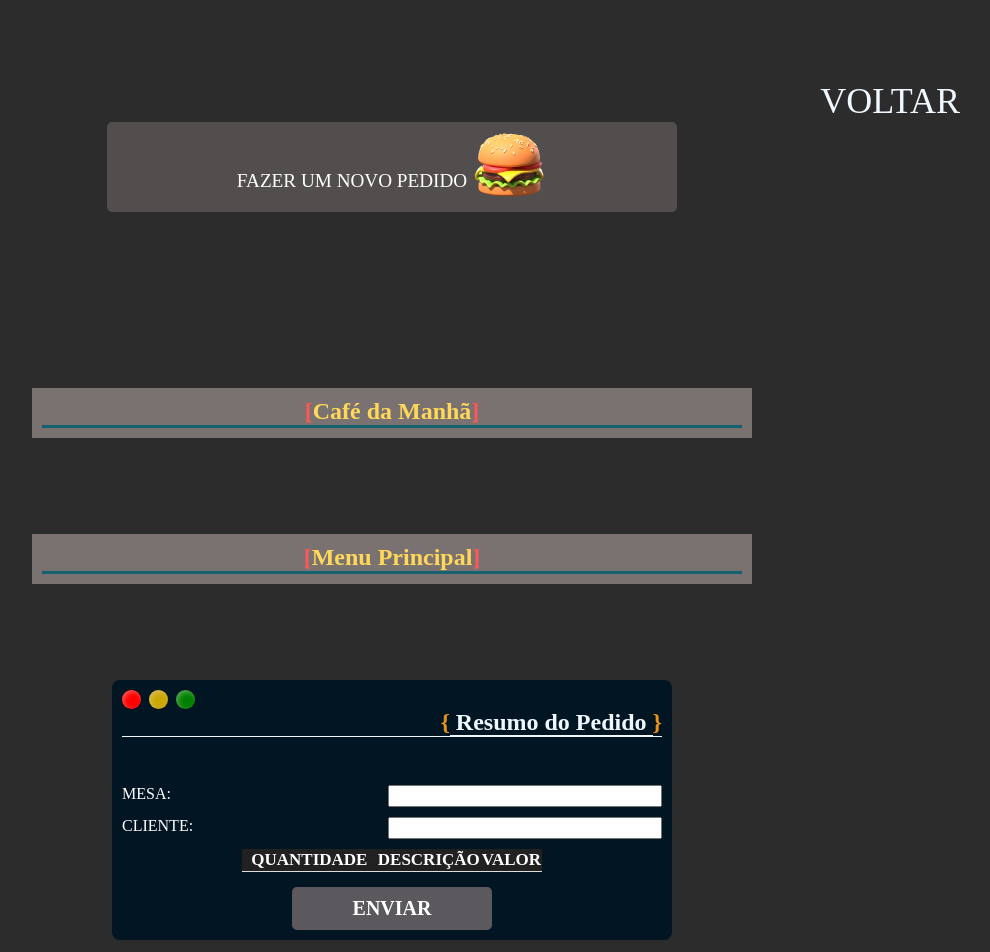
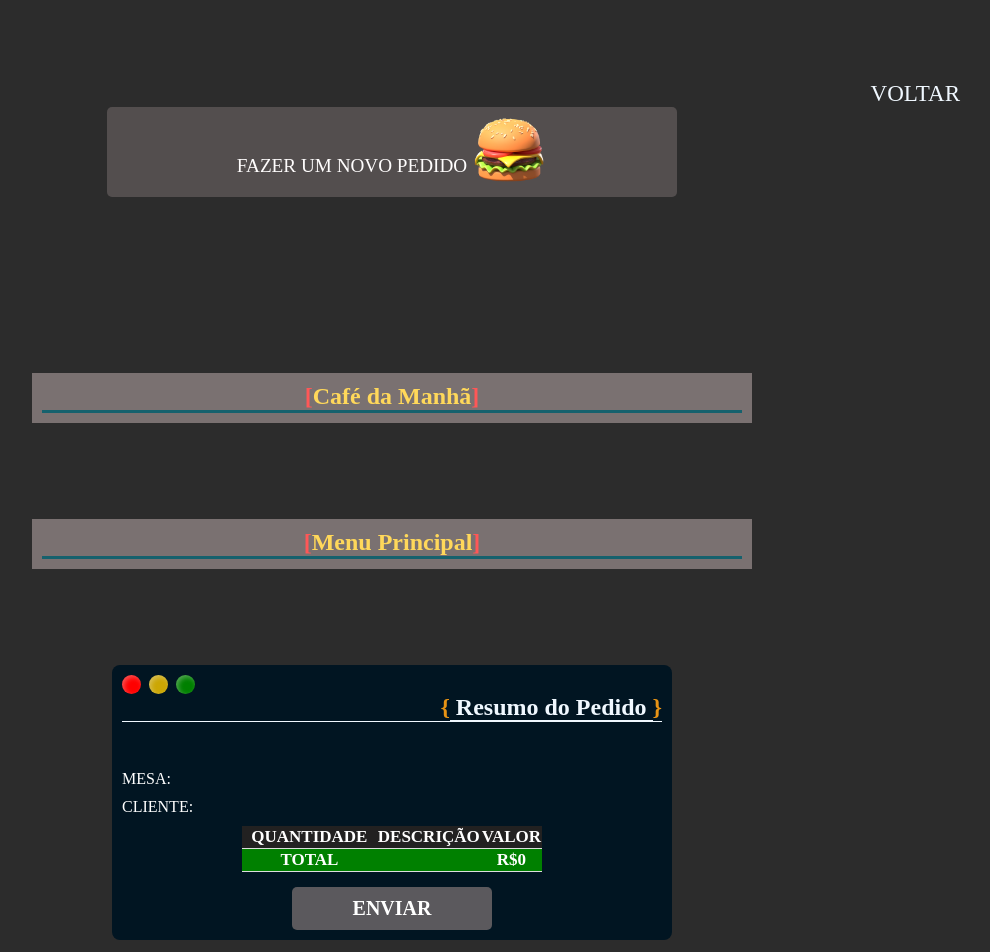
Before and after one commit to patriciadania/burger-script, a React (Create React App) app: page /fazerpedido in a window 1280 px wide. Shown: the top 952 px of the page, without its empty margins (248-1238 px from the left). Built offline with nearby package versions, Linux system fonts and the light colour scheme.

Commit message:
ajuste no css da tela de atendimento Co-authored-by: patriciadania patricia.adania@hotmail.com

```diff
--- a/src/Paginas/Atendimento/Atendimento.css
+++ b/src/Paginas/Atendimento/Atendimento.css
@@ -1,52 +1,3 @@
-/*
-  .telaAtendimento{
-  margin-top: 10rem ;
-  display: flex;
-  justify-content: center;
-  flex-direction: column;
-  align-items: center;
-  text-align: center;
-  position: relative;
-
-}
-.msgBoasVindas{
-  text-transform: uppercase;
-  font-size: 1.8em;
-  color: rgba(255, 253, 253, 1);
-}
-
-.fazerPedido,
-.pedidosEntregues,
-.aguardandoPedidos{
-  color: rgba(255, 253, 253, 1);
-  background-color: rgba(122, 113, 113, 0.5);
-  margin-bottom: 5rem;
-  text-transform: uppercase;
-  max-width: 35rem;
-  padding: 5px 5px;
-  border-radius: 5px;
-  font-family: Kadwa;
-  font-size: 1.3rem;
-}
-
-.icones{
-  width: 5rem;
-  justify-content: center;
-  vertical-align: -20px;
-}
-.link{
-  text-decoration: none;
-  color: rgba(255, 253, 253, 1);
-}
-
-.botaoSair {
-  position: absolute;
-  top: 0;
-  right: 10;
-  color: rgba(255, 253, 253, 1);
-  font-size: 30px;
-  font-family: Kadwa;
-} */
 
 .telaAtendimento{
   display: flex;
@@ -76,9 +27,7 @@ margin-right: 3rem;
   white-space: nowrap;
 }
 
-.fazerPedido,
-.pedidosEntregues,
-.aguardandoEntrega{
+.fazerPedido{
   color: rgba(255, 253, 253, 1);
   background-color: rgba(122, 113, 113, 0.5);
   margin-bottom: 5rem;
@@ -86,11 +35,9 @@ margin-right: 3rem;
   padding: 5px 5px;
   border-radius: 5px;
   font-family: Kadwa;
-
 }
 
 .icones{
-
   justify-content: center;
   vertical-align: -20px;
 }
@@ -103,17 +50,10 @@ margin-right: 3rem;
     width: 3.2rem;
   }
   .link,.fazerPedido{
-    width: 20rem;
+    max-width: 20rem;
   font-size: 18px;
 }
-.link,.aguardandoEntrega{
-  width: 20rem;
-  font-size: 18px;
-}
-.link,.pedidosEntregues{
-  width: 20rem;
-  font-size: 18px;
-}
+
 }
 @media only screen and (min-width: 768px) and (max-width: 1023px) {
   .msgBoasVindas{
@@ -126,15 +66,7 @@ margin-right: 3rem;
     width: 5rem;
   }
   .link,.fazerPedido{
-    width: 30rem;
-  font-size: 25px;
-}
-.link,.aguardandoEntrega{
-  width: 30rem;
-  font-size: 25px;
-}
-.link,.pedidosEntregues{
-  width: 30rem;
+    max-width: 30rem;
   font-size: 25px;
 }
 }
@@ -149,11 +81,9 @@ margin-right: 3rem;
   .icones{
     width: 5rem;
   }
-  .link,.fazerPedido,
-.pedidosEntregues,
-.aguardandoEntrega{
+  .link,.fazerPedido{
   font-size: 1.2em;
-  width: 35rem;
+  max-width: 35rem;
 }
 }
 
@@ -162,15 +92,13 @@ margin-right: 3rem;
     font-size: 1.8em;
   }
   .botaoSair{
-    font-size: 1.5em;
+    font-size: 1.2em;
   }
   .icones{
     width: 5rem;
   }
-  .link,.fazerPedido,
-.pedidosEntregues,
-.aguardandoPedidos{
+  .link,.fazerPedido{
   font-size: 1.2em;
-  width: 35rem;
+  max-width: 35rem;
 }
 }
--- a/src/Paginas/Atendimento/Atendimento.js
+++ b/src/Paginas/Atendimento/Atendimento.js
@@ -16,13 +16,13 @@ export default function Atendimento() {
        <img src="../imagens/icones/hamburger.png" alt="Icone de hamburger" className="icones"/>
       </Link>
       </span>
-      <span className='aguardandoEntrega'>
+      <span className='fazerPedido'>
         <Link to='/aguardandoentrega' className='link'>
           aguardando entrega
           <img src="../imagens/icones/relogio.png" alt="Icone de relogio" className="icones"/>
           </Link>
           </span>
-      <span className='pedidosEntregues'>
+      <span className='fazerPedido'>
       <Link to='/pedidosentregues' className='link'>
         pedidos entregues
         <img src="../imagens/icones/check.png" alt="Icone de entregue" className="icones"/>
--- a/src/Paginas/Cozinha/Cozinha.js
+++ b/src/Paginas/Cozinha/Cozinha.js
@@ -15,14 +15,14 @@ export default function Cozinha() {
           <img src="../imagens/icones/hamburger.png" alt="Icone de hamburger" className="icones"/>
          </Link>
          </span>
-         <span className='aguardandoEntrega'>
+         <span className='fazerPedido'>
            <Link to='/' className='link'>
              Pedidos Enviados
              <img src="../imagens/icones/relogio.png" alt="Icone de relogio" className="icones"/>
              </Link>
              </span>
 
-             <span className='aguardandoEntrega'>
+             <span className='fazerPedido'>
            <Link to='/PedidosEntregues' className='link'>
             lista de pedidos
              <img src="../imagens/icones/relogio.png" alt="Icone de relogio" className="icones"/>
--- a/src/componentes/ResumoPedido/ResumoPedido.css
+++ b/src/componentes/ResumoPedido/ResumoPedido.css
@@ -17,11 +17,14 @@
     display: inline-block;
     margin-bottom: 10px;
     align-items: center;
+    background-color: transparent;
+    border:none;
+    color: white;
   }
+
   .linha-resumo {
     display: flex;
-   justify-content: center;
-
+   justify-content: left;
   }
 
 
@@ -48,7 +51,7 @@
     background-color:#494848;
   }
 
-  .totalPedido{
+  .th-total{
     background-color: green;
   }
   .conteudo-tabela-resumo{
--- a/src/componentes/ResumoPedido/ResumoPedido.js
+++ b/src/componentes/ResumoPedido/ResumoPedido.js
@@ -79,7 +79,21 @@ const ResumoPedido = ({ produtosSelecionados }) => {
                   </tr>
                 ))}
               </tbody>
+              <tr>
+                <th className='th-total'>total</th>
+                <th className='th-total'></th>
+                <th className='th-total'>
+                  R$
+                  {produtosSelecionados.reduce((total, produto) => {
+                    total += (produto.quantity*produto.price);
+                    return total
+                  }, 0
+                  )}
+
+                </th>
+              </tr>
             </table>
+
           </div>
         </div>
         <Botao onClick={enviarPedido}>Enviar</Botao>
```
Lines whose indentation alone changed are shown as unchanged.
